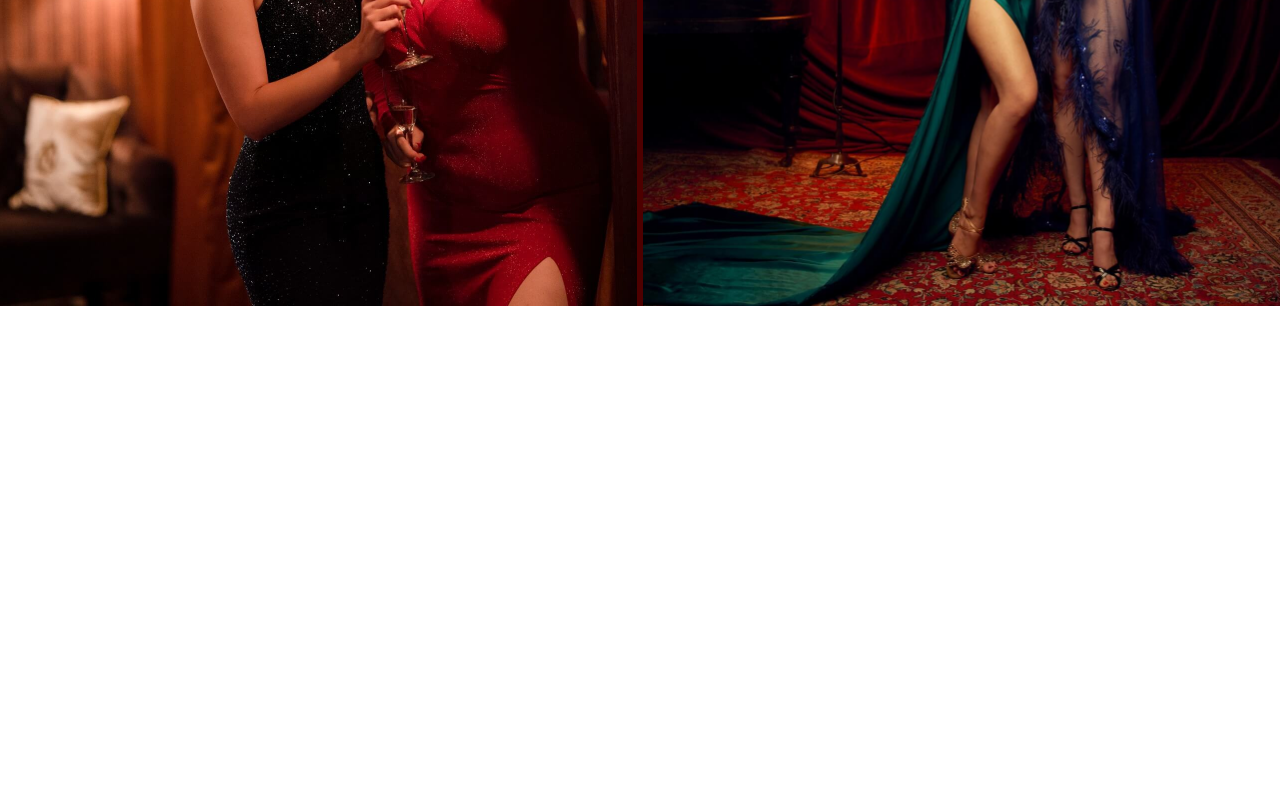
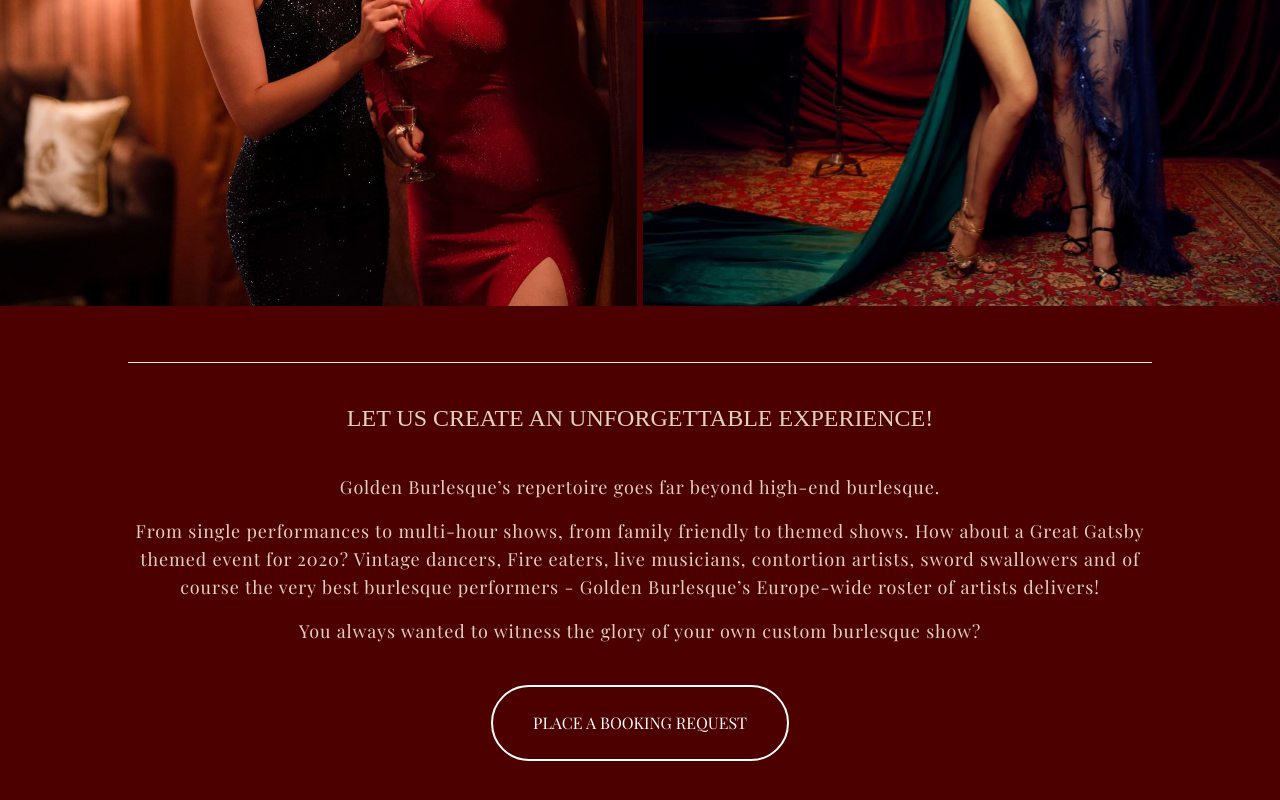
Before and after one commit to mrodin/golden-burlesque, a Next.js app: page / in a window 1280 px wide. Shown: the part 1742-2542 px from the top of the page. Before the commit the page ends 2048 px from the top, so only its background shows below. Built offline with nearby package versions, Linux system fonts and the light colour scheme; a web font is replaced by a local one.

Commit message:
add second text section

```diff
--- a/pages/index.js
+++ b/pages/index.js
@@ -1,6 +1,12 @@
 import Head from "next/head";
 
-import { Header, CoverImage, TextSectionOne, Gallery } from "sections";
+import {
+  Header,
+  CoverImage,
+  TextSectionOne,
+  Gallery,
+  TextSectionTwo,
+} from "sections";
 
 const Home = () => (
   <div>
@@ -25,6 +31,7 @@
       </div>
       <TextSectionOne />
       <Gallery />
+      <TextSectionTwo />
     </main>
   </div>
 );
--- /dev/null
+++ b/sections/TextSectionTwo.js
@@ -0,0 +1,46 @@
+import React from "react";
+
+import {
+  MarginLayout,
+  VerticalSpace,
+  Divider,
+  Heading,
+  Text,
+  Button,
+} from "components";
+
+const TextSectionOne = () => (
+  <MarginLayout>
+    <VerticalSpace size={VerticalSpace.SIZE.XL} />
+    <Divider />
+    <VerticalSpace size={VerticalSpace.SIZE.LG} />
+    <Heading color={Heading.COLOR.GOLD} size={Heading.SIZE.LG}>
+      Let us create an unforgettable experience!
+    </Heading>
+    <VerticalSpace size={VerticalSpace.SIZE.LG} />
+    <Text color={Text.COLOR.GOLD} size={Text.SIZE.MD}>
+      Golden Burlesque’s repertoire goes far beyond high-end burlesque.
+    </Text>
+    <VerticalSpace size={VerticalSpace.SIZE.SM} />
+    <Text color={Text.COLOR.GOLD} size={Text.SIZE.MD}>
+      From single performances to multi-hour shows, from family friendly to
+      themed shows. How about a Great Gatsby themed event for 2020? Vintage
+      dancers, Fire eaters, live musicians, contortion artists, sword swallowers
+      and of course the very best burlesque performers - Golden Burlesque’s
+      Europe-wide roster of artists delivers!
+    </Text>
+    <VerticalSpace size={VerticalSpace.SIZE.SM} />
+    <Text color={Text.COLOR.GOLD} size={Text.SIZE.MD}>
+      You always wanted to witness the glory of your own custom burlesque show?
+    </Text>
+    <VerticalSpace size={VerticalSpace.SIZE.LG} />
+    <div className="flex justify-center">
+      <Button href={undefined}>Place a booking request</Button>
+    </div>
+    <VerticalSpace size={VerticalSpace.SIZE.LG} />
+    <Divider />
+    <VerticalSpace size={VerticalSpace.SIZE.XL} />
+  </MarginLayout>
+);
+
+export default TextSectionOne;
--- a/sections/index.js
+++ b/sections/index.js
@@ -2,3 +2,4 @@
 export { default as Gallery } from "./Gallery";
 export { default as Header } from "./Header";
 export { default as TextSectionOne } from "./TextSectionOne";
+export { default as TextSectionTwo } from "./TextSectionTwo";
```
